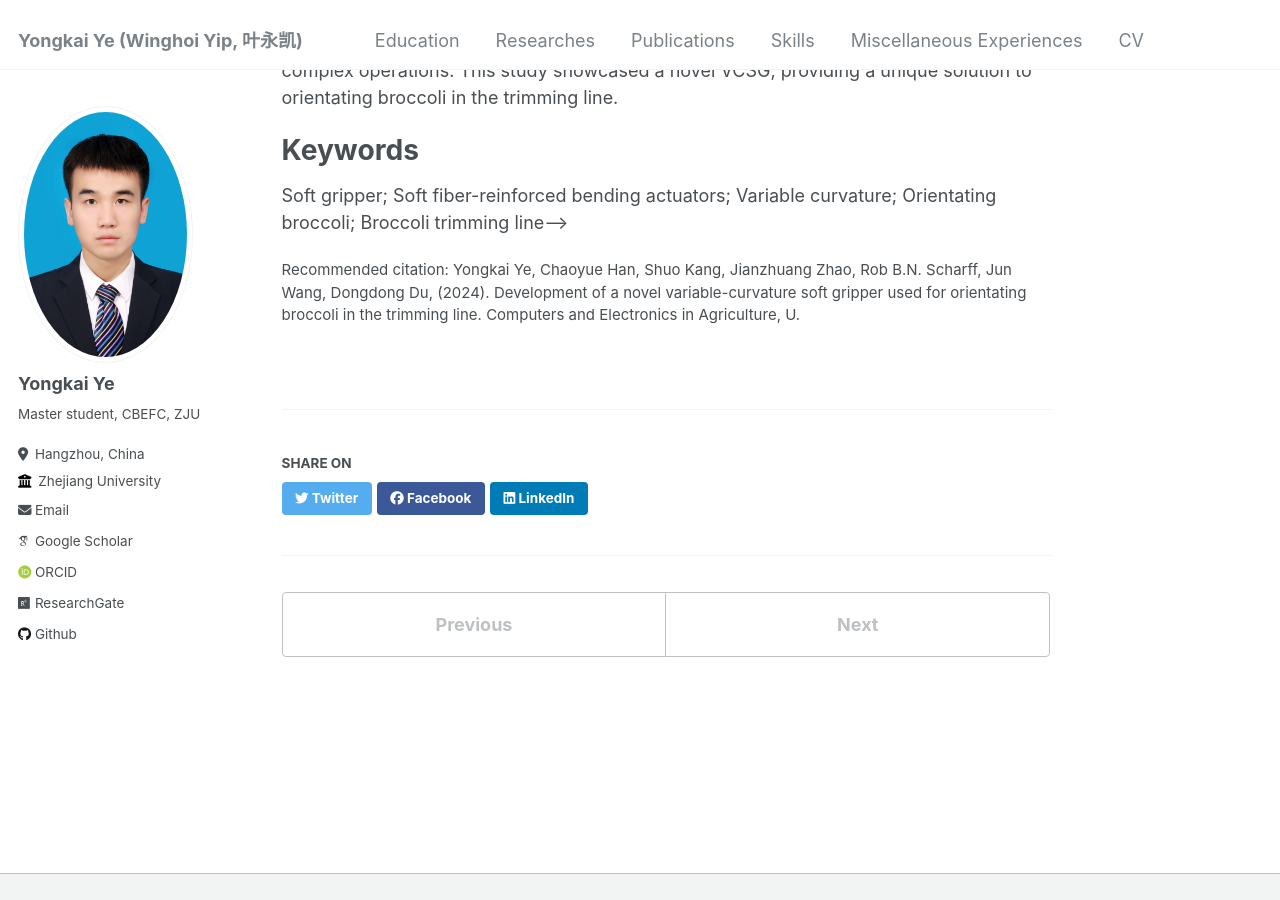
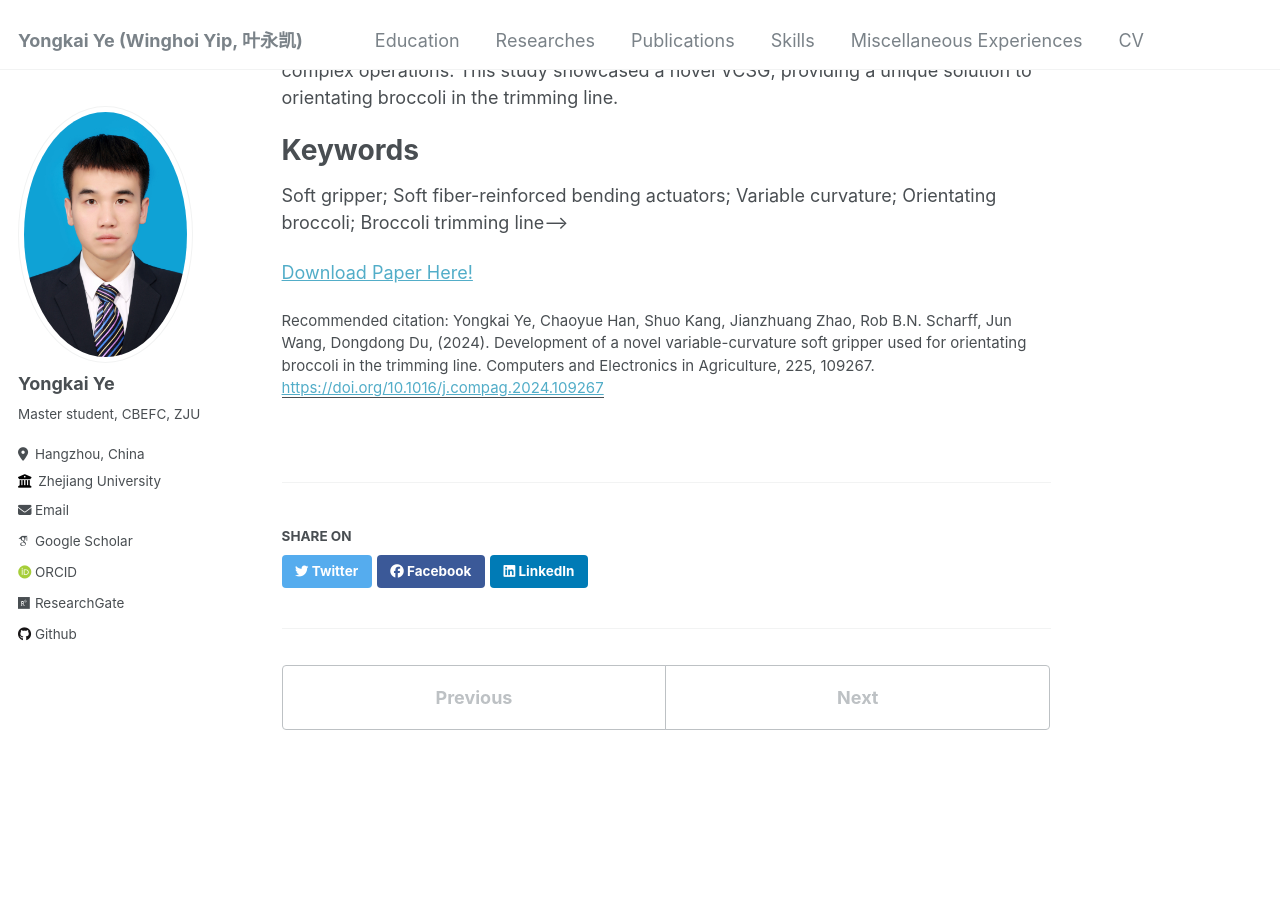
Before and after one commit to Yongkai-Ye/Yongkai-Ye.github.io, a Jekyll site: the page built from _publications/2024-xx-zju-paper-2.md, in a window 1280 px wide and 900 px high, scrolled down 915 px. Built offline with Jekyll 4.4.1, drawn with Linux system fonts in a browser that asks for light colours; some web fonts are replaced.

Commit message:
Update 2024-xx-zju-paper-2.md

```diff
--- a/_publications/2024-xx-zju-paper-2.md
+++ b/_publications/2024-xx-zju-paper-2.md
@@ -5,8 +5,8 @@ permalink: /publications/2024-xx-zju-paper-2
 excerpt: 'A novel pneumatic variable-curvature soft gripper (VCSG) for orientating broccoli.'
 date: 2024-07-01
 venue: 'Computers and Electronics in Agriculture'
-paperurl: ''
-citation: 'Yongkai Ye, Chaoyue Han, Shuo Kang, Jianzhuang Zhao, Rob B.N. Scharff, Jun Wang, Dongdong Du, (2024). Development of a novel variable-curvature soft gripper used for orientating broccoli in the trimming line. Computers and Electronics in Agriculture, U.'
+paperurl: 'https://doi.org/10.1016/j.compag.2024.109267'
+citation: 'Yongkai Ye, Chaoyue Han, Shuo Kang, Jianzhuang Zhao, Rob B.N. Scharff, Jun Wang, Dongdong Du, (2024). Development of a novel variable-curvature soft gripper used for orientating broccoli in the trimming line. Computers and Electronics in Agriculture, 225, 109267.'
 ---
 
 Author List
@@ -20,3 +20,5 @@ Orientating the broccoli plays an important part in the trimming line, which hel
 Keywords
 ======
 Soft gripper; Soft fiber-reinforced bending actuators; Variable curvature; Orientating broccoli; Broccoli trimming line-->
+
+[Download Paper Here!](https://doi.org/10.1016/j.compag.2024.109267)
```
